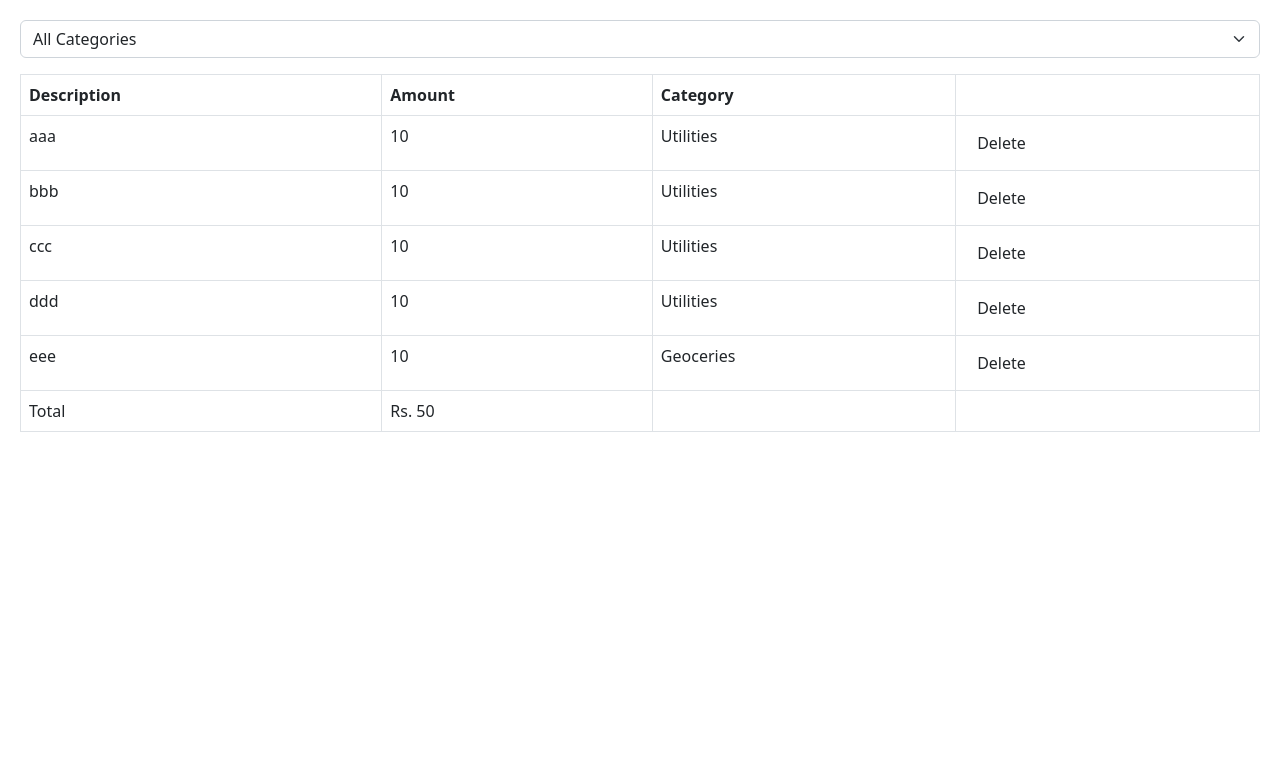
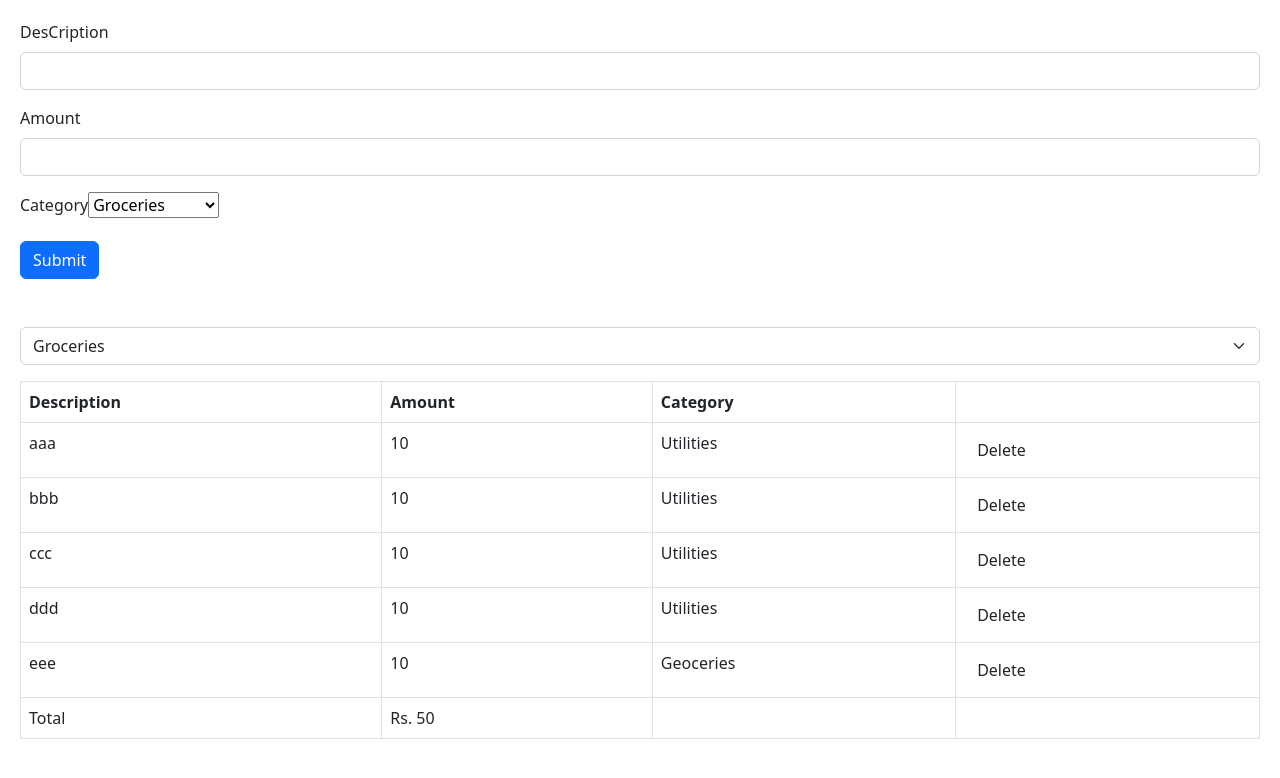
Before and after one commit to yogeshbpatil/react-app, a React (Vite) app: page / in a window 1280 px wide. Shown: the top 778 px of the page. Built offline with nearby package versions, Linux system fonts and the light colour scheme; the HTML template or start-up script is replaced by a standard one.

Commit message:
Building Expense Form 6.13

```diff
--- a/src/App.tsx
+++ b/src/App.tsx
@@ -1,7 +1,8 @@
 import { useState } from "react";
 import ExpenseList from "./expense-tracker/components/ExpenseList";
 import ExpenseFilter from "./expense-tracker/components/ExpenseFilter";
-
+import ExpenseForm from "./expense-tracker/components/ExpenseForm";
+export const categories = ["Groceries", "Utilities", "Entertainment"];
 function App() {
   const [selectedCategory, setSelectedCategory] = useState("");
   const [expenses, setExpenses] = useState([
@@ -16,6 +17,9 @@
     : expenses;
   return (
     <div>
+      <div className="mb-5">
+        <ExpenseForm />
+      </div>
       <div>
         <div className="mb-3">
           <ExpenseFilter
--- a/src/expense-tracker/components/ExpenseFilter.tsx
+++ b/src/expense-tracker/components/ExpenseFilter.tsx
@@ -1,4 +1,5 @@
 import React from "react";
+import { categories } from "../../App";
 interface Props {
   onSelectCategory: (category: string) => void;
 }
@@ -9,10 +10,11 @@
       className="form-select"
       onChange={(event) => onSelectCategory(event.target.value)}
     >
-      <option value="">All Categories</option>
-      <option value="Geoceries">Geoceries</option>
-      <option value="Utilities">Utities</option>
-      <option value="Entertainment">Entertainment</option>
+      {categories.map((category) => (
+        <option key={category} value={category}>
+          {category}
+        </option>
+      ))}
     </select>
   );
 };
--- /dev/null
+++ b/src/expense-tracker/components/ExpenseForm.tsx
@@ -0,0 +1,36 @@
+import React from "react";
+import { categories } from "../../App";
+
+const ExpenseForm = () => {
+  return (
+    <form>
+      <div className="mb-3">
+        <label htmlFor="description" className="form-label">
+          DesCription
+        </label>
+        <input id="description" type="text" className="form-control" />
+      </div>
+      <div className="mb-3">
+        <label htmlFor="amount" className="form-label">
+          Amount
+        </label>
+        <input id="amount" type="number" className="form-control" />
+      </div>
+      <div className="mb-3">
+        <label htmlFor="category" className="form-label">
+          Category
+        </label>
+        <select name="category" id="category" className="form-slect">
+          {categories.map((category) => (
+            <option key={category} value={category}>
+              {category}
+            </option>
+          ))}
+        </select>
+      </div>
+      <button className="btn btn-primary">Submit</button>
+    </form>
+  );
+};
+
+export default ExpenseForm;
```
